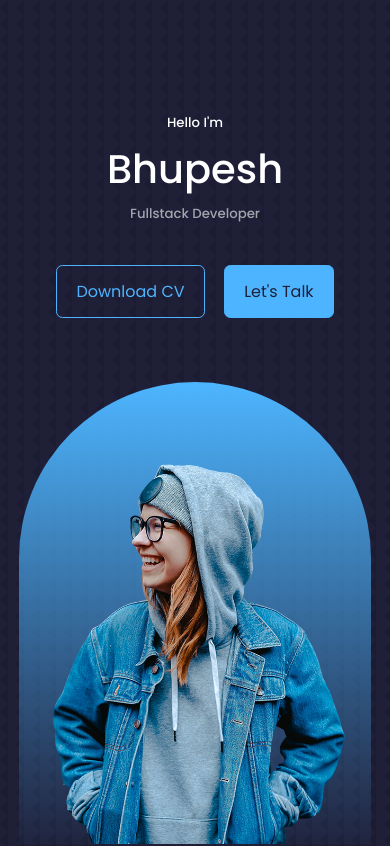
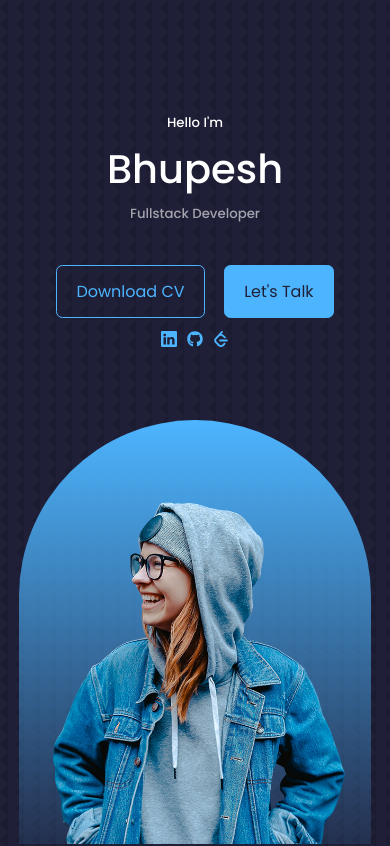
Before and after one commit to Bhupesh2001/my-portfolio-website, a React (Create React App) app: page / in a window 390 px wide. Shown: the top 846 px of the page. Built offline with nearby package versions, Linux system fonts and the light colour scheme; the HTML template or start-up script is replaced by a standard one.

Commit message:
added header social for small devides

```diff
--- a/src/components/header/header.css
+++ b/src/components/header/header.css
@@ -78,7 +78,18 @@ header {
         height: 100vh;
     }
 
-    .header__socials,.scroll__down{
+    .scroll__down{
         display: none;
     }
+    .header__socials{
+        all: unset;
+    }
+
+    .cta{
+        margin-bottom: 10px;
+    }
+
+    .header__socials a{
+        margin: 0px 5px;
+    }
 }
```
